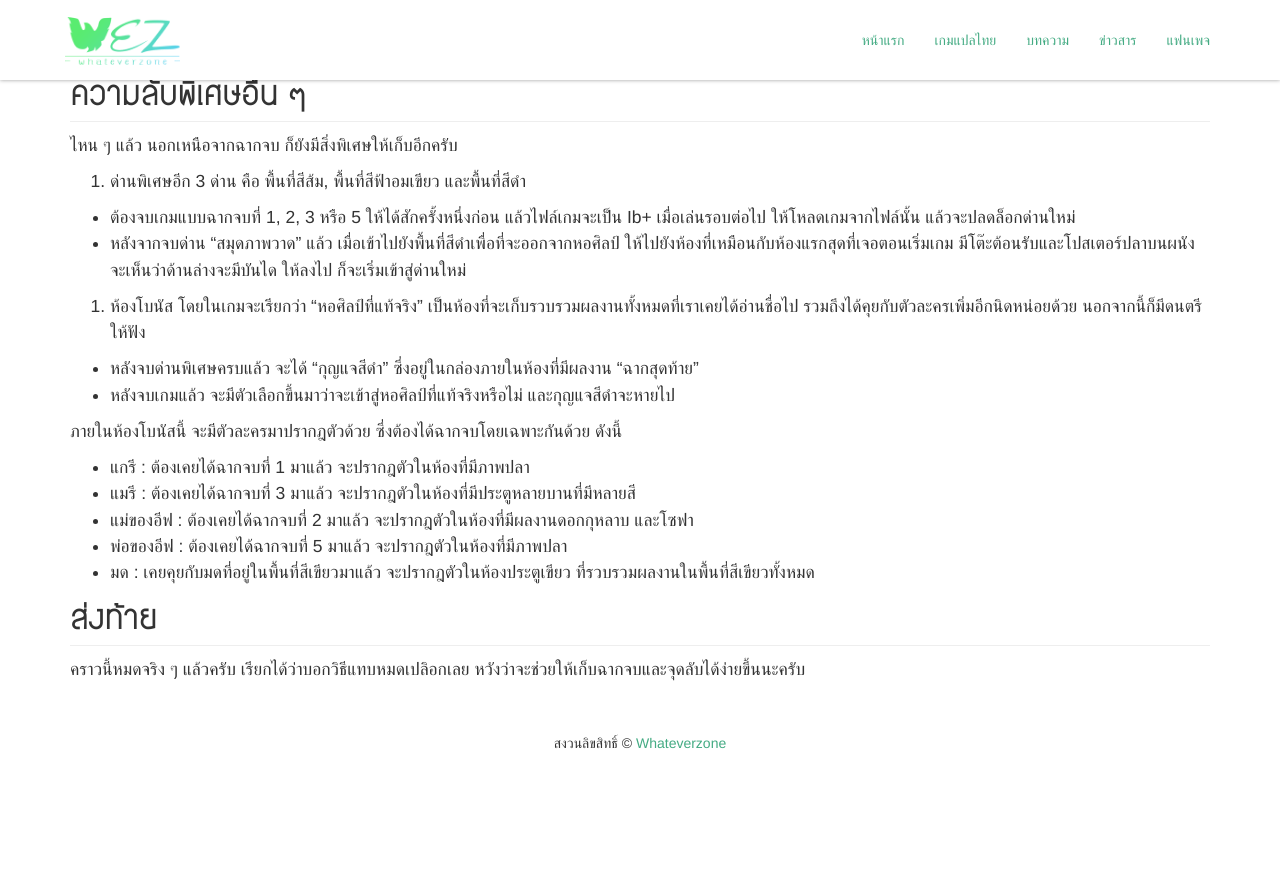
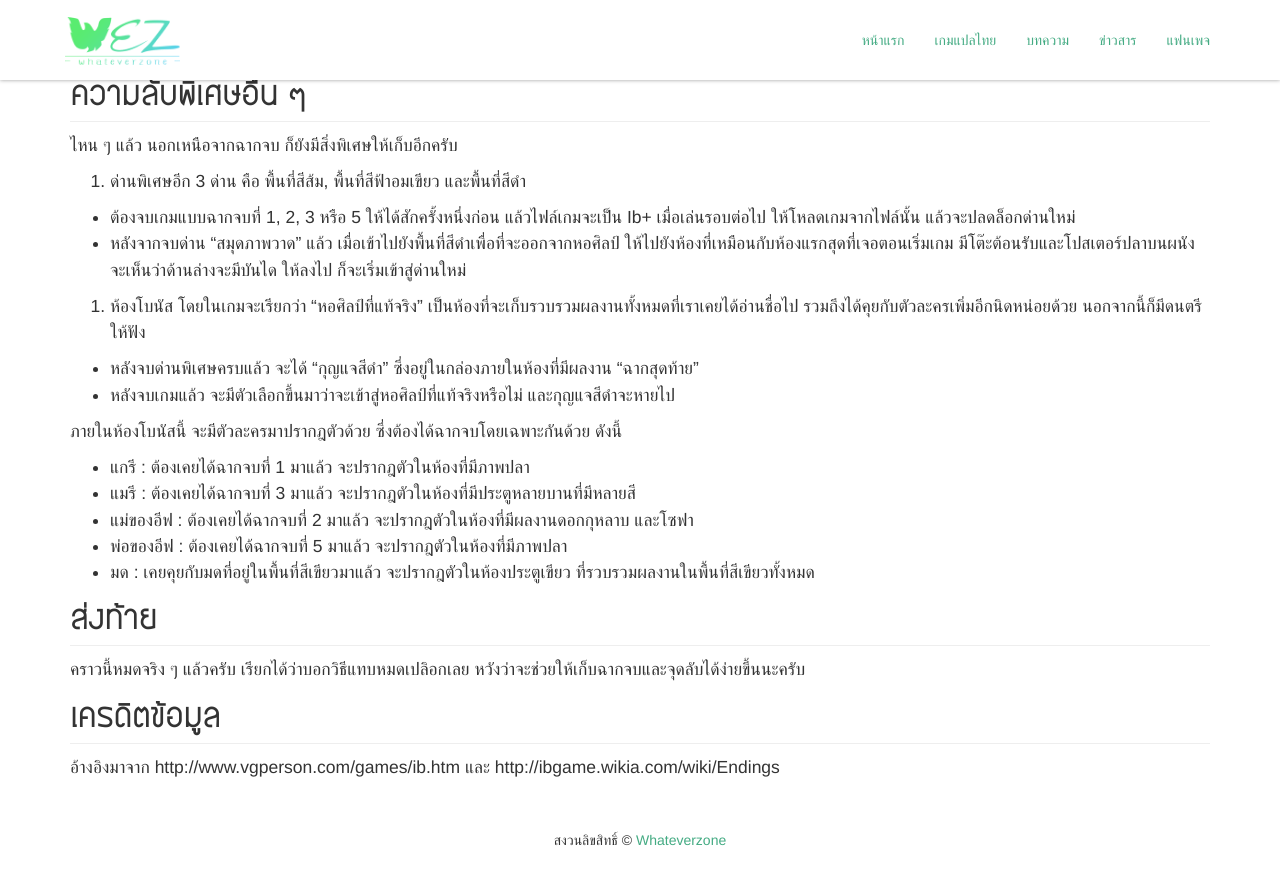
Before and after one commit to pureexe/wez, a Jekyll site: the page built from _article/ibend.md, in a window 1280 px wide and 900 px high, scrolled down 2151 px. Shown: the top 885 px of the window. Built offline with Jekyll 4.4.1, drawn with Linux system fonts in a browser that asks for light colours; before the commit the page ends 2954 px from its top, so only the background shows below that.

Commit message:
Update ibend.md

```diff
--- a/_article/ibend.md
+++ b/_article/ibend.md
@@ -118,3 +118,7 @@ date: 2018-04-29 T00:00:00.000+07:00
 ## ส่งท้าย
 
 คราวนี้หมดจริง ๆ แล้วครับ เรียกได้ว่าบอกวิธีแทบหมดเปลิอกเลย หวังว่าจะช่วยให้เก็บฉากจบและจุดลับได้ง่ายขึ้นนะครับ
+
+## เครดิตข้อมูล
+
+อ้างอิงมาจาก http://www.vgperson.com/games/ib.htm และ http://ibgame.wikia.com/wiki/Endings
```
